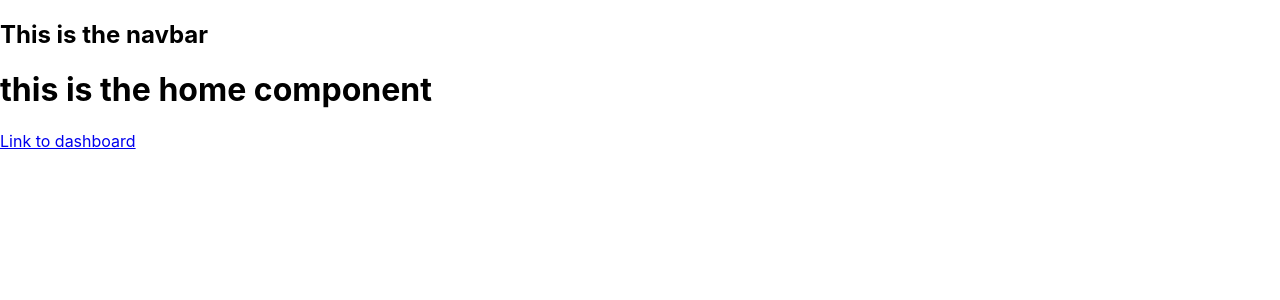
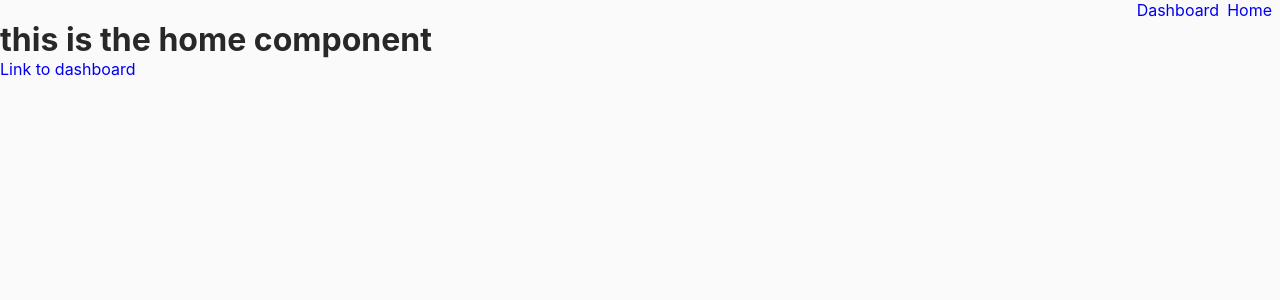
Before and after one commit to iamtaku/job-tracker, a React (Create React App) app: page / in a window 1280 px wide. Shown: the top 300 px of the page. Built offline with nearby package versions, Linux system fonts and the light colour scheme; no server answers.

Commit message:
navbar links basic

```diff
--- a/src/App.js
+++ b/src/App.js
@@ -1,5 +1,7 @@
 import React from "react";
 import { BrowserRouter as Router, Route, Switch } from "react-router-dom";
+import { AppProvider } from "./context";
+
 // import pages
 import Home from "./pages/Home";
 import Error from "./pages/Error";
@@ -12,7 +14,9 @@ function App() {
       <Navbar />
       <Switch>
         <Route exact path="/" component={Home} />
-        <Route exact path="/dashboard" component={Dashboard} />
+        <AppProvider>
+          <Route exact path="/dashboard" component={Dashboard} />
+        </AppProvider>
         <Route path="*" component={Error} />
       </Switch>
     </Router>
--- a/src/components/Navbar.js
+++ b/src/components/Navbar.js
@@ -1,9 +1,27 @@
 import { Link } from "react-router-dom";
+import styled from "styled-components";
 
 const Navbar = () => {
+  const Links = styled.div`
+    display: flex;
+    align-items: center;
+    justify-content: flex-end;
+  `;
+
+  const LinkWrapper = styled.div`
+    margin-right: 8px;
+  `;
+
   return (
     <div>
-      <h2>This is the navbar</h2>
+      <Links>
+        <LinkWrapper>
+          <Link to="/dashboard">Dashboard</Link>
+        </LinkWrapper>
+        <LinkWrapper>
+          <Link to="/">Home</Link>
+        </LinkWrapper>
+      </Links>
     </div>
   );
 };
--- a/src/context.js
+++ b/src/context.js
@@ -13,6 +13,9 @@ const AppProvider = ({ children }) => {
     try {
       const response = await axios.get(url);
       console.log(response);
+      if (response.status === 200) {
+        setData(response.data.data);
+      }
     } catch (error) {
       console.error(error);
     }
--- a/src/index.css
+++ b/src/index.css
@@ -1,13 +1,35 @@
 body {
   margin: 0;
-  font-family: -apple-system, BlinkMacSystemFont, 'Segoe UI', 'Roboto', 'Oxygen',
-    'Ubuntu', 'Cantarell', 'Fira Sans', 'Droid Sans', 'Helvetica Neue',
+  font-family: -apple-system, BlinkMacSystemFont, "Segoe UI", "Roboto", "Oxygen",
+    "Ubuntu", "Cantarell", "Fira Sans", "Droid Sans", "Helvetica Neue",
     sans-serif;
   -webkit-font-smoothing: antialiased;
   -moz-osx-font-smoothing: grayscale;
 }
 
 code {
-  font-family: source-code-pro, Menlo, Monaco, Consolas, 'Courier New',
+  font-family: source-code-pro, Menlo, Monaco, Consolas, "Courier New",
     monospace;
 }
+
+body {
+  background-color: rgb(250, 250, 250);
+  color: rgb(40, 40, 40);
+}
+
+body,
+h1,
+h2,
+h3,
+p {
+  margin: 0;
+}
+
+ul {
+  padding: 0;
+}
+
+a {
+  text-decoration: none;
+  display: inline-block;
+}
--- a/src/index.js
+++ b/src/index.js
@@ -1,35 +1,13 @@
-// import React from "react";
-// import ReactDOM from "react-dom";
-// import "./index.css";
-// import App from "./App";
-// import { AppProvider } from "./context";
-
-// import reportWebVitals from "./reportWebVitals";
-
-// ReactDOM.render(
-//   <React.StrictMode>
-//     <AppProvider>
-//       <App />
-//     </AppProvider>
-//   </React.StrictMode>,
-//   document.getElementById("root")
-// );
-
-// // If you want to start measuring performance in your app, pass a function
-// // to log results (for example: reportWebVitals(console.log))
-// // or send to an analytics endpoint. Learn more: https://bit.ly/CRA-vitals
-// reportWebVitals();
-
+import reportWebVitals from "./reportWebVitals";
 import React from "react";
 import ReactDOM from "react-dom";
 import "./index.css";
 import App from "./App";
-import { AppProvider } from "./context";
 ReactDOM.render(
   <React.StrictMode>
-    <AppProvider>
-      <App />
-    </AppProvider>
+    <App />
   </React.StrictMode>,
   document.getElementById("root")
 );
+
+reportWebVitals();
```
Also changed, not shown: 1 other file (tests, documents, lock files or other folders).
